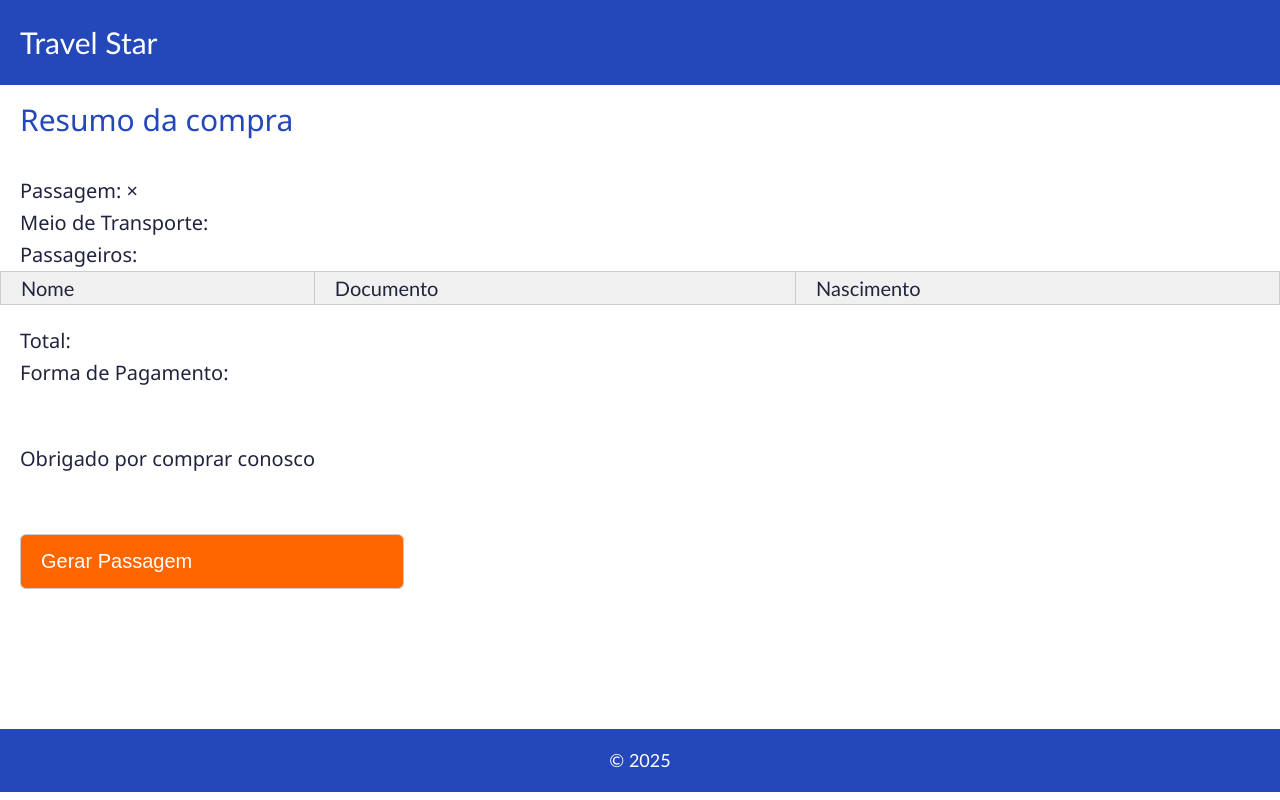
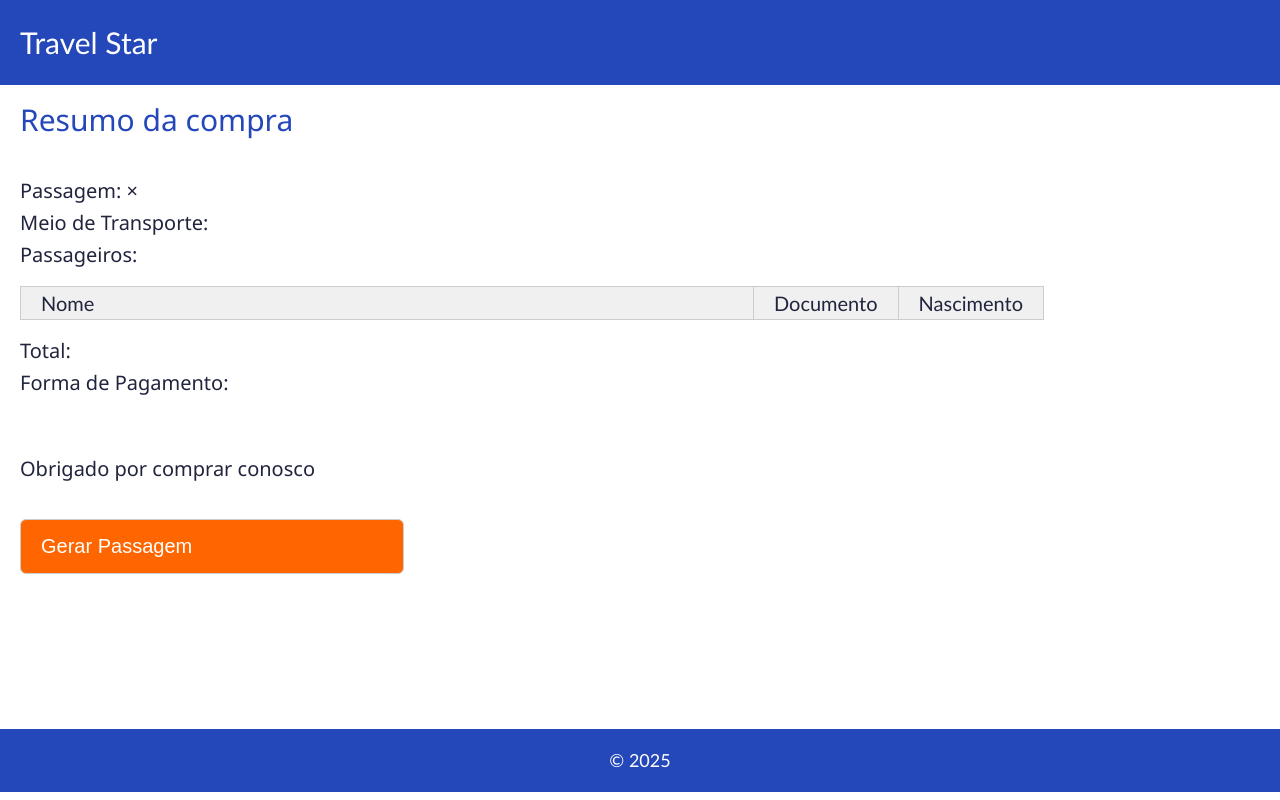
Before and after one commit to lluissf/Projeto-Viagens, a Vue app: page /resumo in a window 1280 px wide. Built offline with nearby package versions, Linux system fonts and the light colour scheme.

Commit message:
forma de pagamento

```diff
--- a/src/views/ResumoView.vue
+++ b/src/views/ResumoView.vue
@@ -72,18 +72,20 @@ h3 {
   font-size: 1rem;
   font-family: 'Segoe UI', Tahoma, Geneva, Verdana, sans-serif;
   max-width: 100%;
-  padding: 3rem 1rem;
+  padding: 3rem 1rem 1rem 1rem;
 }
 table {
-  width: 100%;
+  width: 80%;
   border-collapse: collapse;
   margin-bottom: 1rem;
+  margin: 0.75rem 1rem;
+
 }
 
 th, td {
   padding: 0.3rem 1rem;
   border: 1px solid #ccc;
-
+  width: 100%;
   text-align: left;
 }
 
@@ -115,11 +117,9 @@ button:hover {
 @media (min-width: 768px) {
     button {
     display: flex;
-    margin: 1rem auto 0;
-  }
-    button{
-      width: 30%;
-      margin: 5px 20px;
+    margin: 1rem;
+    width: 30%;
+
     }
 }
 </style>
```
